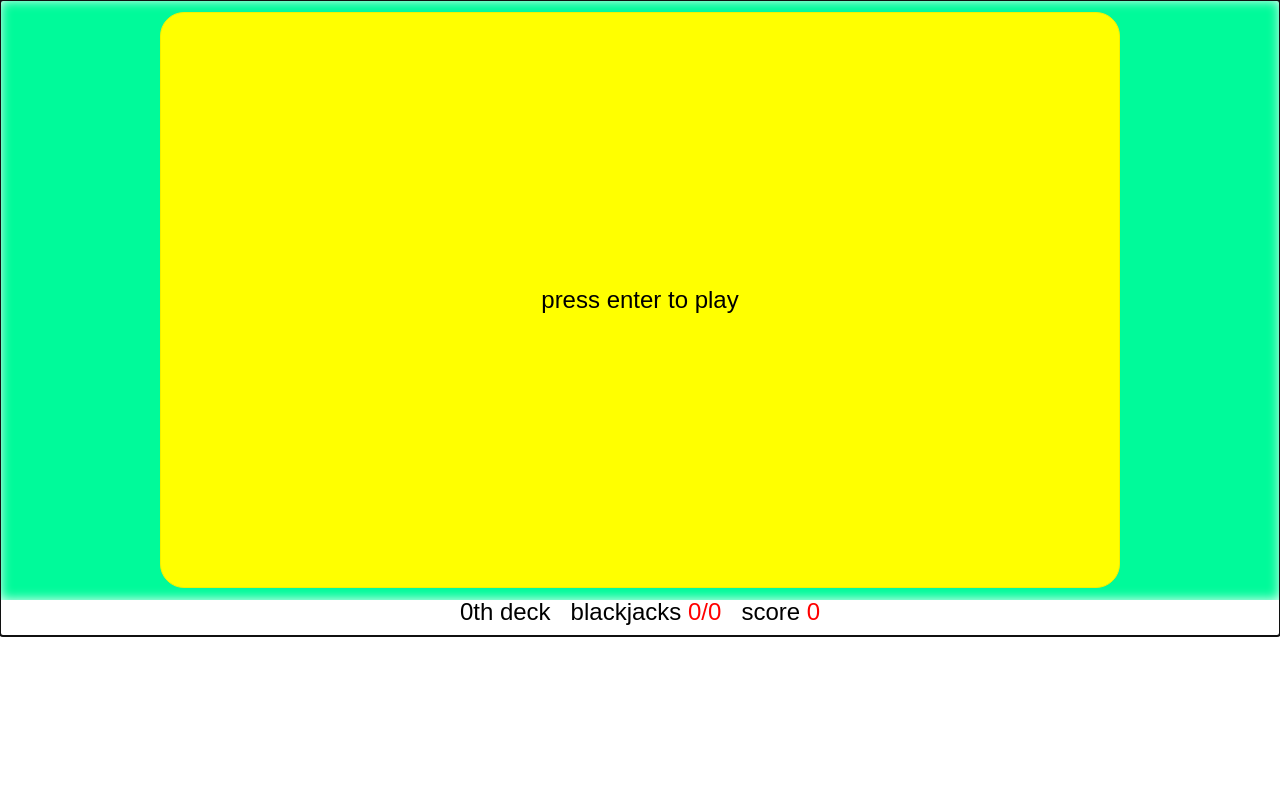
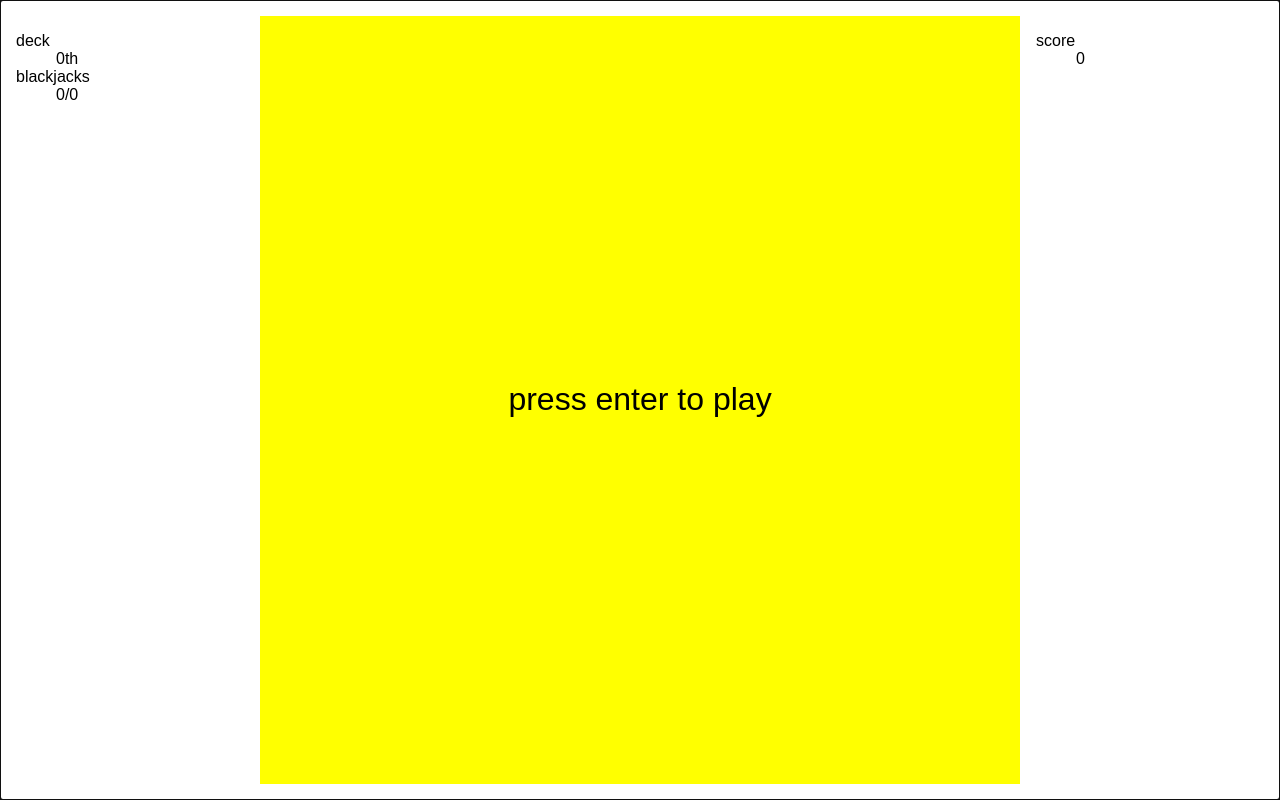
Before and after one commit to pisemsky/cardbrick, a Vue app: page / in a window 1280 px wide. Built offline with nearby package versions, Linux system fonts and the light colour scheme.

Commit message:
Change game layout

```diff
--- a/src/components/GameApp.vue
+++ b/src/components/GameApp.vue
@@ -16,18 +16,16 @@
       <game-message v-if="state == 'stopped'"
                     message="game over"></game-message>
     </div>
-    <div class="status">
-      <span>{{ deckCount }}</span><span>{{ deckCount | suffix }}</span>
-      deck
-      &nbsp;
-      blackjacks
-      <span class="highlight">
-        <span>{{ blackjacks }}</span>/<span>{{ levelBlackjacks }}</span>
-      </span>
-      &nbsp;
-      score
-      <span class="highlight">{{ score }}</span>
-    </div>
+    <dl class="status-left">
+      <dt>deck</dt>
+      <dd>{{ deckCount }}{{ deckCount | suffix }}</dd>
+      <dt>blackjacks</dt>
+      <dd>{{ blackjacks }}/{{ levelBlackjacks }}</dd>
+    </dl>
+    <dl class="status-right">
+      <dt>score</dt>
+      <dd>{{ score }}</dd>
+    </dl>
   </div>
 </template>
 
@@ -47,7 +45,7 @@ export default {
       ranks: ['2', '3', '4', '5', '6', '7', '8', '9', '10', 'J', 'Q', 'K', 'A'],
       suits: ['spades', 'clubs', 'diamonds', 'hearts'],
       cols: 10,
-      rows: 4,
+      rows: 6,
       levelBlackjacksIncrement: 6,
       levelBlackjacks: 0,
       blackjacks: 0,
@@ -303,28 +301,28 @@ export default {
 
 <style scoped>
 .screen {
-  min-width: 1008px;
-  height: 600px;
-  margin: 0 auto;
-  box-shadow: inset 0 0 12px 0 #ffffff;
-  background-color: #00fa9a;
+  display: grid;
+  grid-template-columns: 3fr 10fr 3fr;
+  grid-template-rows: 4fr 3fr 3fr;
+  grid-gap: 1rem;
+  box-sizing: border-box;
+  height: 100vh;
+  padding: 1rem;
 }
 
 .field {
-  position: relative;
-  width: 960px;
-  height: 576px;
-  padding-top: 12px;
-  margin: 0 auto;
+  grid-column: 2;
+  grid-row: 1 / 4;
+  height: 100%;
 }
 
-.status {
-  line-height: 48px;
-  font-size: 24px;
-  text-align: center;
+.status-left {
+  grid-column: 1;
+  grid-row: 1;
 }
 
-.highlight {
-  color: #ff0000;
+.status-right {
+  grid-column: 3;
+  grid-row: 1;
 }
 </style>
--- a/src/components/GameMessage.vue
+++ b/src/components/GameMessage.vue
@@ -17,9 +17,7 @@ export default {
   box-sizing: border-box;
   width: 100%;
   height: 100%;
-  border: solid 1px #f2f200;
-  border-radius: 24px;
   background-color: #ffff00;
-  font-size: 24px;
+  font-size: 2rem;
 }
 </style>
--- a/src/components/GameTable.vue
+++ b/src/components/GameTable.vue
@@ -13,11 +13,14 @@
 
 <style scoped>
 .table {
+  display: grid;
+  grid-template-columns: repeat(10, 1fr);
+  grid-template-rows: repeat(6, 1fr);
+  box-sizing: border-box;
   width: 100%;
   height: 100%;
-  display: grid;
-  grid-template-columns: repeat(10, 1fr);
-  grid-template-rows: repeat(4, 1fr);
+  padding: 1rem;
+  background-color: #00de9a;
 }
 </style>
 
```
